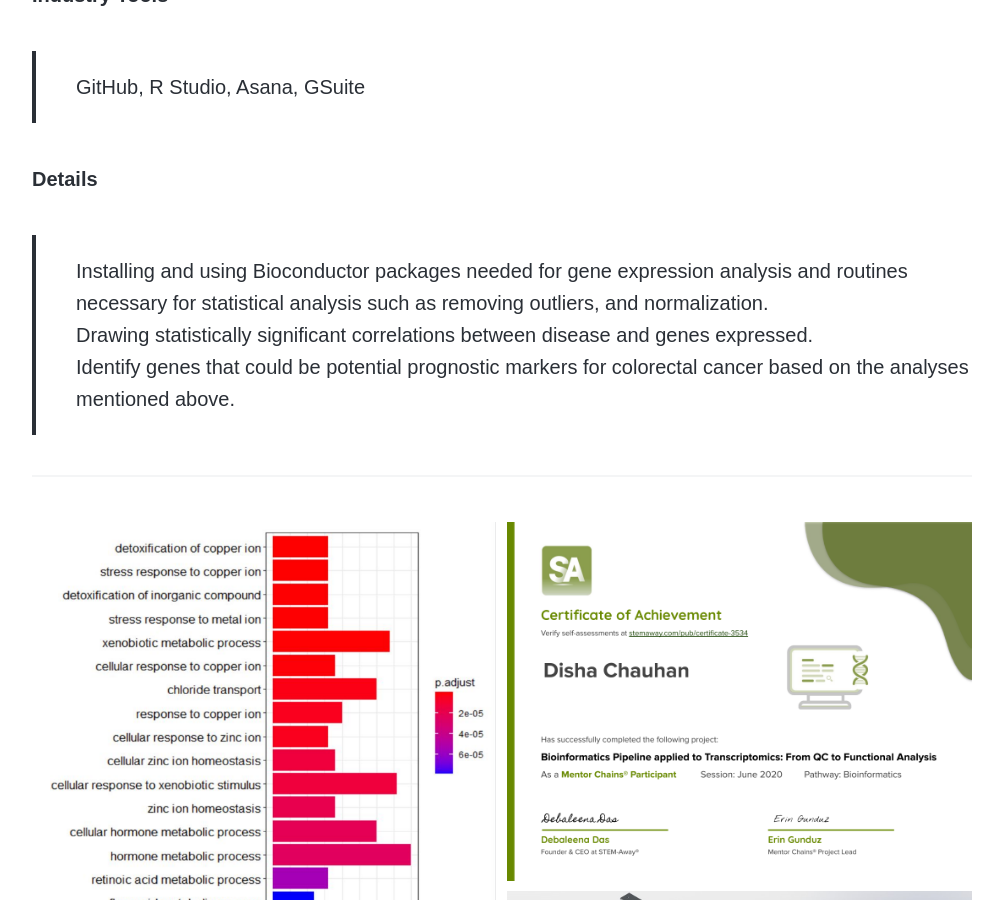
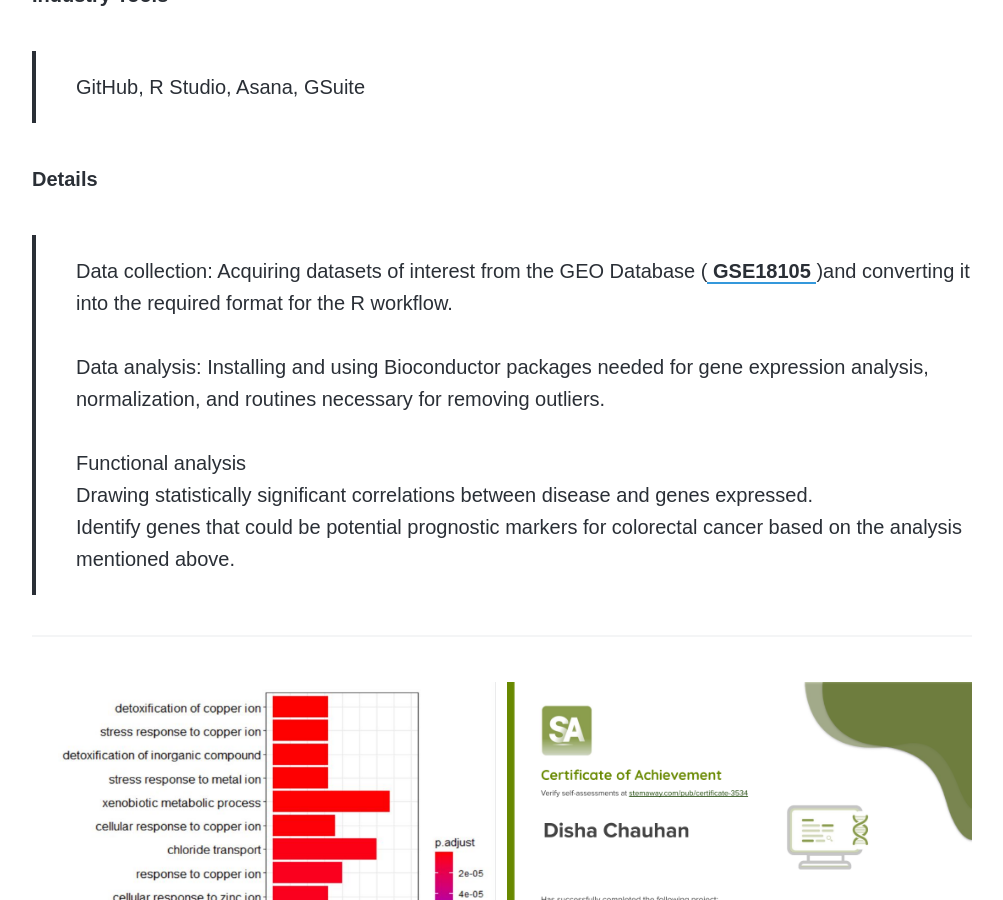
Before and after one commit to disha-22/disha-22.github.io, a Jekyll site: the page built from _projects/bio.md, in a window 1280 px wide and 900 px high, scrolled down 2285 px. Shown: the whole window, without its empty margins (138-1141 px from the left). Built offline with Jekyll 4.4.1, drawn with Linux system fonts in a browser that asks for light colours; nearby versions of some CDN libraries; some web fonts are replaced.

Commit message:
Update bio.md

```diff
--- a/_projects/bio.md
+++ b/_projects/bio.md
@@ -24,16 +24,18 @@
 > Teamwork, Technical Presentation, Reading Scientific Papers, Self-Assessment, Time and Task Management, Troubleshooting
 
 <h6> Bioinformatics Skills </h6>
-> <b>Bioconductor R Packages and GEO Database<b> <br>Quality Control ( RLE boxplots, NUSE boxplots ) <br>Data visualization ( PCA, Heatmaps, Volcano plots )
+> <b>Bioconductor R Packages and GEO Database</b> <br>Quality Control ( RLE boxplots, NUSE boxplots ) <br>Data visualization ( PCA, Heatmaps, Volcano plots )
 <br>DGE Analysis ( Annotation, Gene filtering, Limma Analysis, Volcano plots ) <br>Functional Analysis ( GO, KEGG, STRING database )
 
 <h6> Industry Tools </h6>
 > GitHub, R Studio, Asana, GSuite
 
 <h6> Details </h6>
-> Installing and using Bioconductor packages needed for gene expression analysis and routines necessary for statistical analysis such as removing outliers, and normalization.
+> Data collection: Acquiring datasets of interest from the GEO Database (<a href = "https://www.ncbi.nlm.nih.gov/geo/geo2r/?acc=GSE18105"> GSE18105 </a>)and converting it into the required format for the R workflow.
+<br><br> Data analysis: Installing and using Bioconductor packages needed for gene expression analysis, normalization, and routines necessary for removing outliers.
+<br><br> Functional analysis
 <br> Drawing statistically significant correlations between disease and genes expressed.
-<br> Identify genes that could be potential prognostic markers for colorectal cancer based on the analyses mentioned above.
+<br> Identify genes that could be potential prognostic markers for colorectal cancer based on the analysis mentioned above.
 
 ---
 
```
